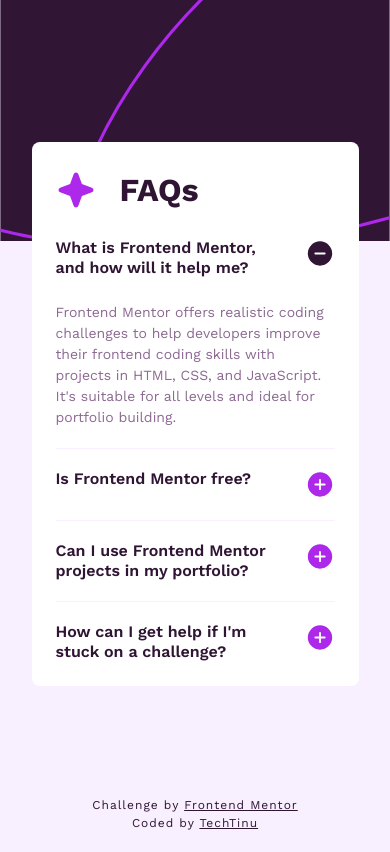
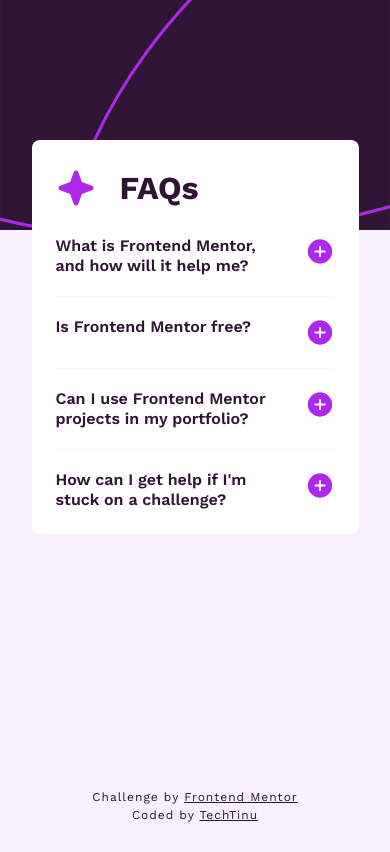
Before and after one commit to tinuola/fm_faq-accordion2, a plain HTML site: page index.html in a window 390 px wide. Both pictures are taken after a click on the button "What is Frontend Mentor, and how will it help me?". Drawn offline with nearby package versions, Linux system fonts and the light colour scheme.

Commit message:
fix: deco image responsive rendering, add to separate elem, not body

```diff
--- a/css/style.css
+++ b/css/style.css
@@ -39,23 +39,33 @@
 
 body {
   display: grid;
-  grid-template-rows: auto 1fr auto;
-  justify-items: center;
-  align-items: center;
+  grid-template-columns: 1fr;
+  grid-template-rows: 140px 90px 1fr 1fr;
   font-family: var(--font);
   font-weight: 400;
   background-color: var(--light-pink);
+}
+
+.deco-bground {
+  grid-row: 1 / 3;
+  grid-column: 1;
   background-image: url('../assets/images/background-pattern-mobile.svg');
+  background-position: center bottom;
   background-repeat: no-repeat;
-  background-size: contain;
+  background-size: cover;
 }
 
 .container {
+  grid-row: 2 / 4;
+  grid-column: 1;
   background-color: #fff;
   width: 327px;
   border-radius: 8px;
   padding: 1.5rem;
-  margin: 8.875rem 1.5rem 6.875rem 1.5rem;
+  margin: 0 auto 2rem auto;
+  height: -webkit-max-content;
+  height: -moz-max-content;
+  height: max-content;
 }
 
 .container header {
@@ -72,6 +82,10 @@ header h2 {
 
 @media (min-width: 650px) {
   body {
+    grid-template-rows: 230px 90px 1fr auto;
+  }
+
+  .deco-bground {
     background-image: url('../assets/images/background-pattern-desktop.svg');
   }
 
@@ -79,7 +93,6 @@ header h2 {
     max-width: 600px;
     width: 100%;
     padding: 2.5rem;
-    margin: 10.4375rem 1.5rem 8.4375rem 1.5rem;
   }
 
   header h2 {
@@ -164,6 +177,7 @@ button > * {
 
 .fm-byline-row {
   padding-bottom: 1.25rem;
+  grid-row: 5;
 }
 
 .fm-byline {
--- a/index.html
+++ b/index.html
@@ -56,6 +56,7 @@
       >
       <h1 class="sr-only">FAQ Accordion - A Frontend Mentor Project</h1>
     </header>
+    <div class="deco-bground"></div>
     <div class="container">
       <header>
         <img
@@ -73,7 +74,7 @@
                 type="button"
                 class="accordion__trigger"
                 id="section1"
-                aria-expanded="false"
+                aria-expanded="true"
                 aria-controls="section1-panel"
               >
                 What is Frontend Mentor, and how will it help me?
--- a/js/script.js
+++ b/js/script.js
@@ -1,32 +1,30 @@
 const tabs = document.querySelectorAll('.accordion__trigger')
 
-
-tabs.forEach( tab => {
+tabs.forEach((tab) => {
   tab.addEventListener('click', toggleAccordion)
 })
-
 
 // # Resource
 // https://accessible-components.sparkbox.com/accordion
 
-function toggleAccordion(e){
-  let isPanelOpen = e.target.getAttribute('aria-expanded') ===
-  'true' || false;
+function toggleAccordion(e) {
+  let isPanelOpen = e.target.getAttribute('aria-expanded') === 'true' || false
+  console.log(e.target.getAttribute('aria-expanded'))
+  console.log(isPanelOpen)
   // ! e.target.getAttribute('aria-expanded') returns string, not a boolean
 
   /* *
-  * To have a single panel open at a time, enable the
-  * collapseAll method and comment out the 'else' block
-  */
+   * To have a single panel open at a time, enable the
+   * collapseAll method and comment out the 'else' block
+   */
   // collapseAll()
-
 
   /* *
    * Adding the 'hidden' attribute to the div/panel markup
    * prevents users and screenreaders from accessing hidden
    * panels inadvertently
-  */
-  if(isPanelOpen){
+   */
+  if (isPanelOpen) {
     e.target.setAttribute('aria-expanded', false) // btn
     e.target.parentElement.classList.add('collapsed') // h3
     e.target.parentElement.nextElementSibling.hidden = isPanelOpen // div
@@ -37,15 +35,12 @@ function toggleAccordion(e){
   }
 }
 
-
 // function collapseAll(){
 //   tabs.forEach (tab => {
 //     tab.parentElement.classList.add('collapsed')
 //     tab.setAttribute('aria-expanded', false)
 //   })
 // }
-
-
 
 // # Alternate Approach
 // https://www.aditus.io/patterns/accordion/
```
